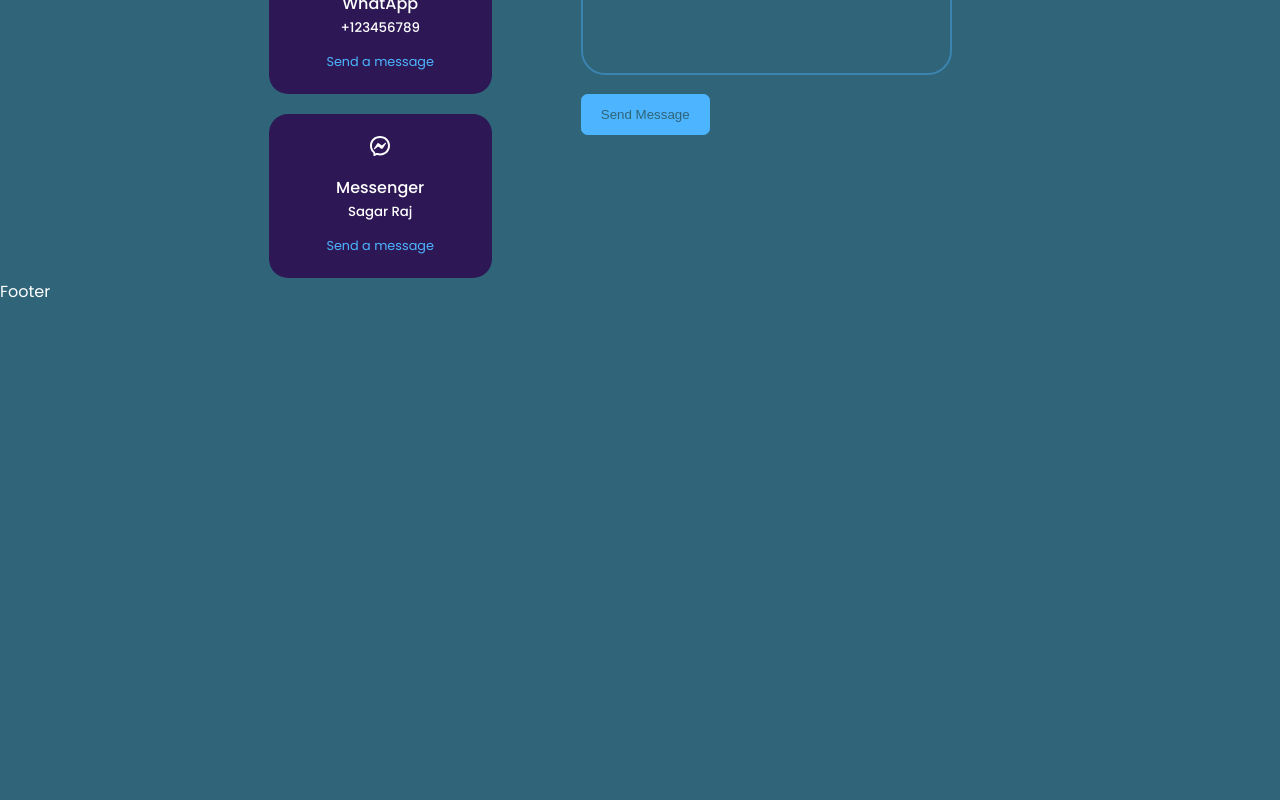
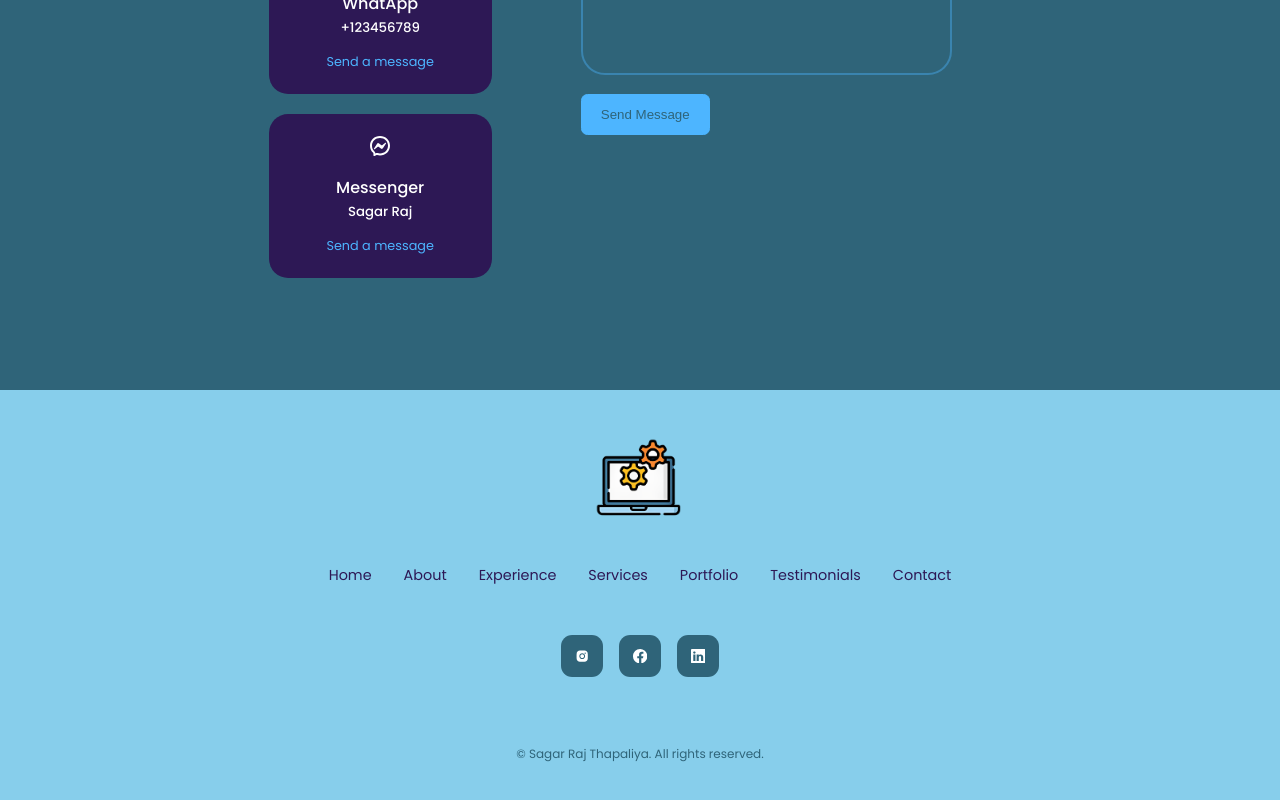
Before and after one commit to sagarthapaliya12/Sagar-Portfolio, a React (Vite) app: page / in a window 1280 px wide. Shown: the part 2218-3018 px from the top of the page. Before the commit the page ends 2523 px from the top, so only its background shows below. Built offline with nearby package versions, Linux system fonts and the light colour scheme.

Commit message:
developed footer section of website

```diff
--- a/src/Components/footer/Footer.jsx
+++ b/src/Components/footer/Footer.jsx
@@ -1,11 +1,59 @@
-import React from 'react'
-import './footer.css'
+import React from "react";
+import "./footer.css";
 
+import logo from "../../assets/hd-new-logo.png";
+
+import { BsFacebook } from "react-icons/bs";
+import { BsLinkedin } from "react-icons/bs";
+import { AiFillInstagram } from "react-icons/ai";
 
 const Footer = () => {
-  return (
-    <div>Footer</div>
-  )
-}
+	return (
+		<footer>
+			<a href="#" className="footer_logo">
+				<img src={logo} alt="Logo" className="footer-logo" />
+			</a>
 
-export default Footer
+			<ul className="permalinks">
+				<li>
+					<a href="#">Home</a>
+				</li>
+				<li>
+					<a href="#about">About</a>
+				</li>
+				<li>
+					<a href="#experience">Experience</a>
+				</li>
+				<li>
+					<a href="#services">Services</a>
+				</li>
+				<li>
+					<a href="#portfolio">Portfolio</a>
+				</li>
+				<li>
+					<a href="#testimonials">Testimonials</a>
+				</li>
+				<li>
+					<a href="#contact">Contact</a>
+				</li>
+			</ul>
+
+			<div className="footer_socials">
+				<a href="https://www.instagram.com/arko.sagar/" target="_blank">
+					<AiFillInstagram />
+				</a>
+				<a href="https://www.facebook.com/raj.sagar.0511/" target="_blank">
+					<BsFacebook />
+				</a>
+				<a href="https://www.linkedin.com/in/sagar-raj12/" target="_blank">
+					<BsLinkedin />
+				</a>
+			</div>
+			<div className="footer_copyright">
+				<small>&copy; Sagar Raj Thapaliya. All rights reserved.</small>
+			</div>
+		</footer>
+	);
+};
+
+export default Footer;
--- a/src/Components/footer/footer.css
+++ b/src/Components/footer/footer.css
@@ -0,0 +1,71 @@
+footer {
+    background: var(--color-bg-footer);
+    padding: 3rem 0;
+    text-align: center;
+    font-size: 0.9rem;
+    margin-top: 7rem;
+}
+
+.footer-logo {
+    width: 10%;
+   margin: auto;
+}
+
+footer a {
+    color: var(--color-bg-variant);
+}
+
+.footer_logo {
+    font-size: 2rem;
+    font-weight: 500;
+    margin-bottom: 2rem;
+    display: inline-block;
+}
+
+.permalinks {
+    display: flex;
+    flex-wrap: wrap;
+    justify-content: center;
+    gap: 2rem;
+    margin: 0 auto 3rem;
+}
+
+.footer_socials {
+    display: flex;
+    justify-content: center;
+    gap: 1rem;
+    margin-bottom: 4rem;
+}
+
+.footer_socials a {
+    background: var(--color-bg);
+    color: var(--color-white);
+    padding: 0.8rem;
+    border-radius: 0.7rem;
+    display: flex;
+    border: 1px solid transparent;
+}
+
+.footer_socials a:hover{
+    background: transparent;
+    color: var(--color-bg);
+    border-color: var(--color-bg);
+}
+
+.footer_copyright{
+    margin-bottom: 4rem;
+    color: var(--color-bg);
+}
+
+  /* ===============MEDIA QUERIES (SMALL DEVICES)=========================== */
+
+  @media screen and (max-width: 600px){
+    .permalinks{
+        flex-direction: column;
+        gap: 1.5rem;
+    }
+
+    .footer_socials {
+        margin-bottom: 2.6rem;
+    }
+  }
```
